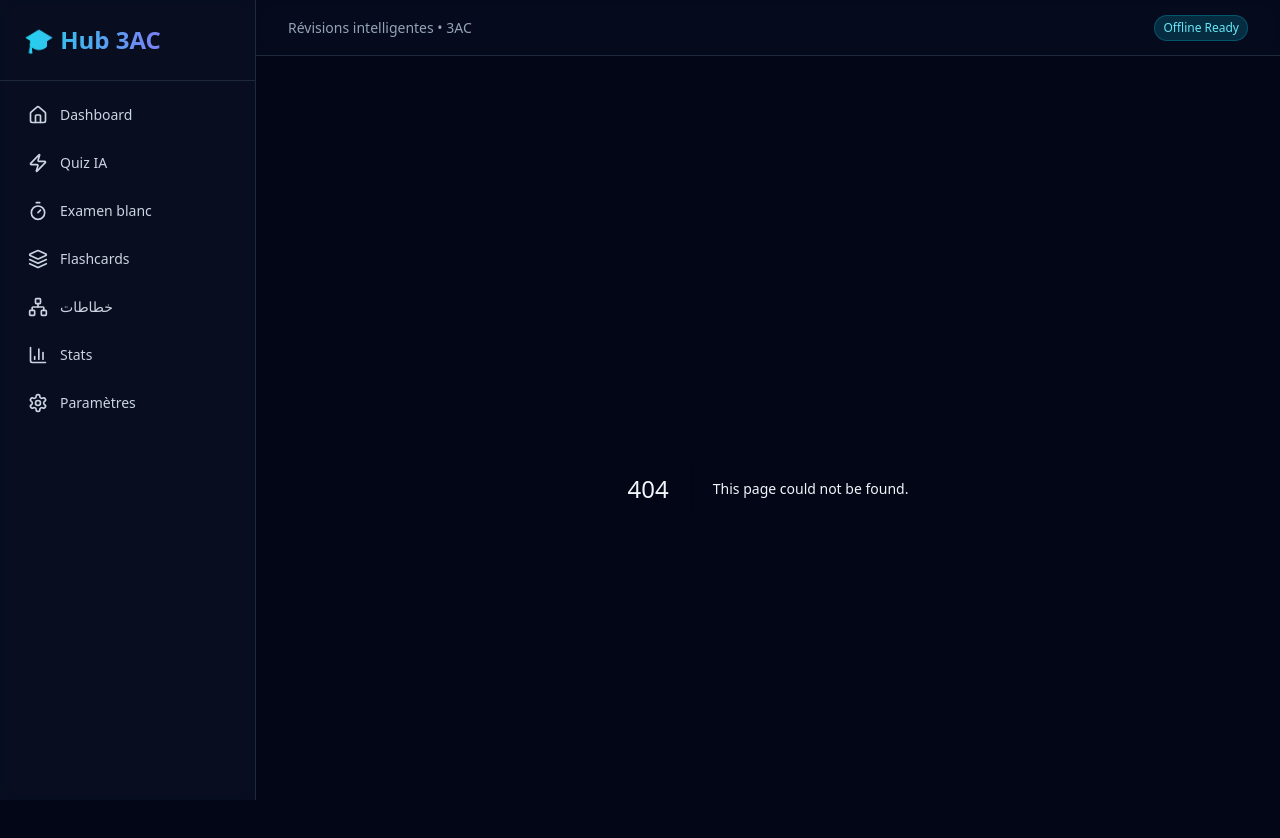
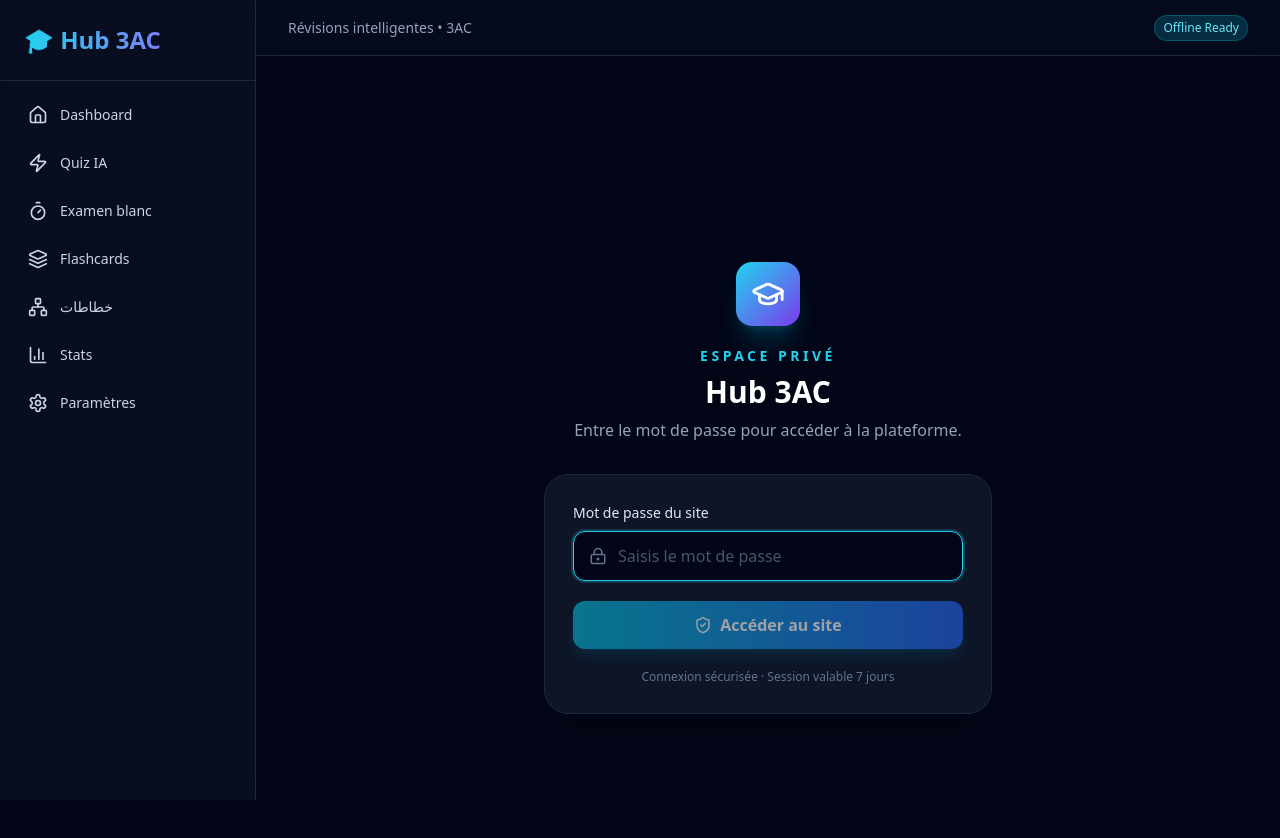
Before and after one commit to idirmohamed2012-pgrammer34/hub-3ac, a Next.js app: page /login in a window 1280 px wide. Before the commit this address had no page. Shown: the top 838 px of the page. Built offline with nearby package versions, Linux system fonts and the light colour scheme.

Commit message:
feat: add Hub 3AC password login screen

```diff
--- /dev/null
+++ b/app/login/page.tsx
@@ -0,0 +1,88 @@
+"use client";
+
+import { FormEvent, useState } from "react";
+import { useRouter, useSearchParams } from "next/navigation";
+import { GraduationCap, LockKeyhole, Loader2, ShieldCheck } from "lucide-react";
+
+export default function LoginPage() {
+  const router = useRouter();
+  const searchParams = useSearchParams();
+  const [password, setPassword] = useState("");
+  const [error, setError] = useState("");
+  const [loading, setLoading] = useState(false);
+
+  async function handleSubmit(event: FormEvent<HTMLFormElement>) {
+    event.preventDefault();
+    setError("");
+    setLoading(true);
+
+    try {
+      const response = await fetch("/api/site-auth", {
+        method: "POST",
+        headers: { "Content-Type": "application/json" },
+        body: JSON.stringify({ password }),
+      });
+      const data = await response.json();
+      if (!response.ok) throw new Error(data.error || "Connexion impossible.");
+
+      const next = searchParams.get("next") || "/";
+      router.replace(next.startsWith("/") && !next.startsWith("//") ? next : "/");
+      router.refresh();
+    } catch (cause) {
+      setError(cause instanceof Error ? cause.message : "Une erreur est survenue.");
+    } finally {
+      setLoading(false);
+    }
+  }
+
+  return (
+    <main className="min-h-screen flex items-center justify-center px-4 py-10 bg-slate-950">
+      <div className="w-full max-w-md">
+        <div className="text-center mb-8">
+          <div className="mx-auto mb-5 flex h-16 w-16 items-center justify-center rounded-2xl bg-gradient-to-br from-cyan-400 to-violet-600 shadow-xl shadow-cyan-500/20">
+            <GraduationCap size={34} className="text-white" />
+          </div>
+          <p className="text-sm font-semibold tracking-[0.25em] uppercase text-cyan-400">Espace privé</p>
+          <h1 className="mt-2 text-3xl font-black text-white">Hub 3AC</h1>
+          <p className="mt-2 text-slate-400">Entre le mot de passe pour accéder à la plateforme.</p>
+        </div>
+
+        <form onSubmit={handleSubmit} className="rounded-3xl border border-slate-800 bg-slate-900/90 p-7 shadow-2xl shadow-black/30">
+          <label htmlFor="site-password" className="mb-2 block text-sm font-medium text-slate-200">
+            Mot de passe du site
+          </label>
+          <div className="relative">
+            <LockKeyhole size={18} className="absolute left-4 top-1/2 -translate-y-1/2 text-slate-500" />
+            <input
+              id="site-password"
+              type="password"
+              autoComplete="current-password"
+              required
+              autoFocus
+              value={password}
+              onChange={(event) => setPassword(event.target.value)}
+              placeholder="Saisis le mot de passe"
+              className="w-full rounded-xl border border-slate-700 bg-slate-950 py-3 pl-11 pr-4 text-white outline-none transition placeholder:text-slate-600 focus:border-cyan-400 focus:ring-2 focus:ring-cyan-400/20"
+            />
+          </div>
+
+          {error && (
+            <p role="alert" className="mt-4 rounded-xl border border-red-500/30 bg-red-500/10 px-3 py-2.5 text-sm text-red-300">
+              {error}
+            </p>
+          )}
+
+          <button
+            type="submit"
+            disabled={loading || !password}
+            className="mt-5 flex w-full items-center justify-center gap-2 rounded-xl bg-gradient-to-r from-cyan-500 to-blue-600 px-4 py-3 font-bold text-white shadow-lg shadow-cyan-500/20 transition hover:brightness-110 disabled:cursor-not-allowed disabled:opacity-60"
+          >
+            {loading ? <Loader2 size={18} className="animate-spin" /> : <ShieldCheck size={18} />}
+            {loading ? "Vérification..." : "Accéder au site"}
+          </button>
+          <p className="mt-5 text-center text-xs text-slate-500">Connexion sécurisée · Session valable 7 jours</p>
+        </form>
+      </div>
+    </main>
+  );
+}
```
